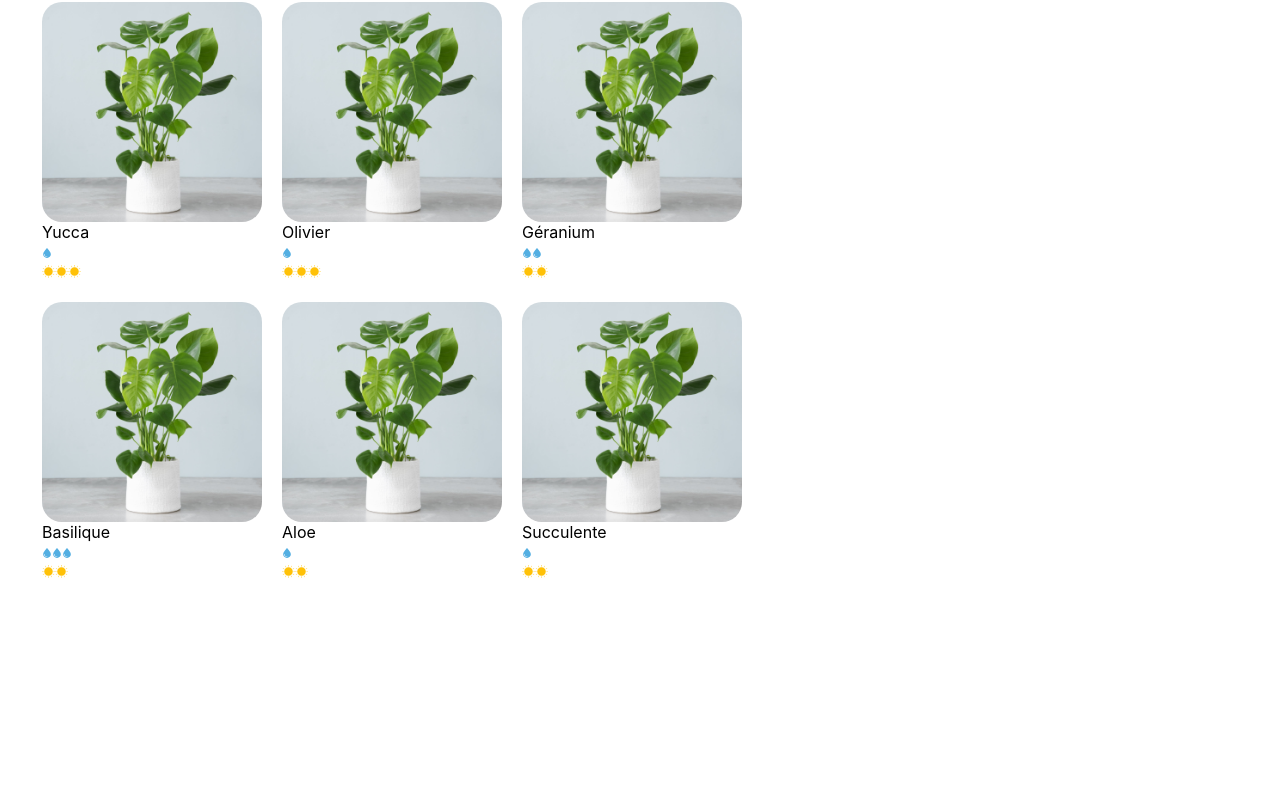
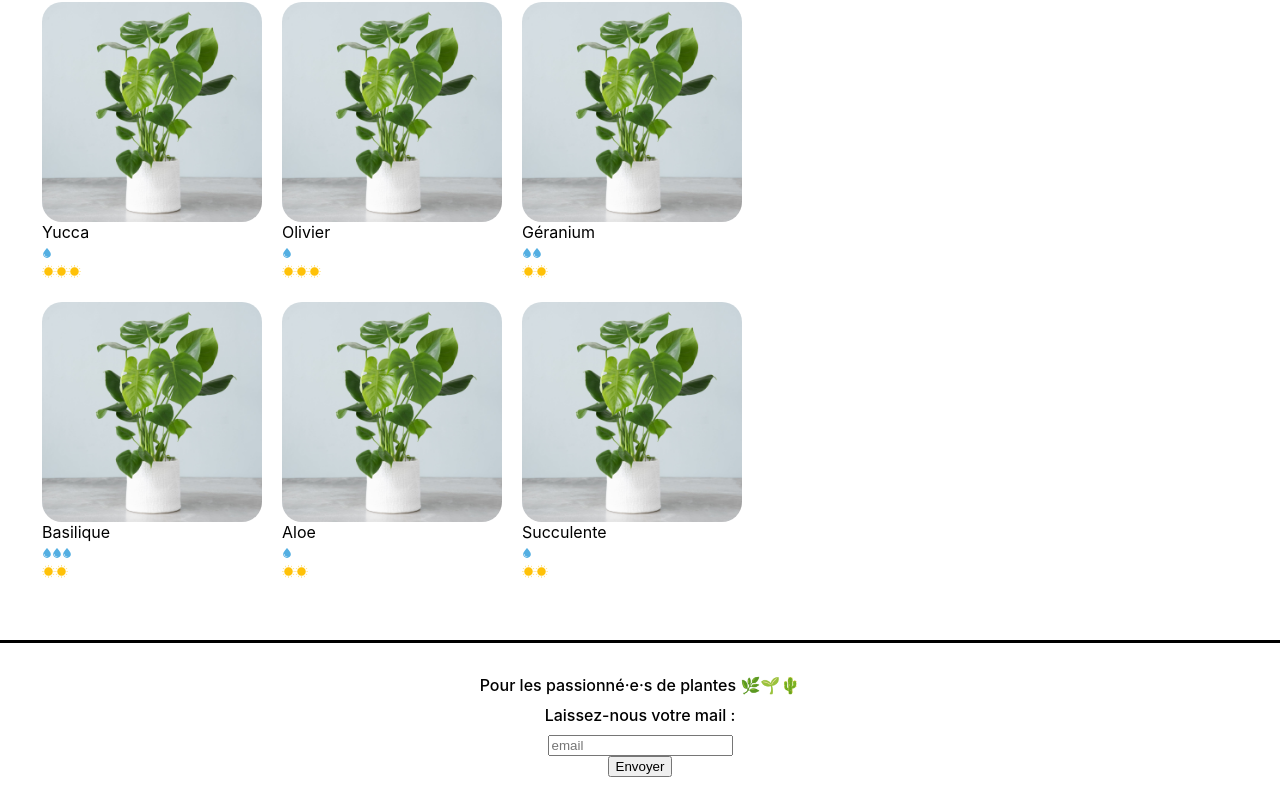
Before and after one commit to ChloeAndrault/La-maison-jungle, a React (Create React App) app: page / in a window 1280 px wide. Shown: the part 581-1390 px from the top of the page. Before the commit the page ends 1221 px from the top, so only its background shows below. Built offline with nearby package versions, Linux system fonts and the light colour scheme.

Commit message:
email recovery, onclick, blur

```diff
--- a/src/components/App.js
+++ b/src/components/App.js
@@ -3,6 +3,7 @@ import logo from '../assets/logo.png'
 // import Description from './Description';
 // import Cart from './Cart';
 import ShoppingList from './ShoppingList';
+import Footer from './Footer';
 
 function App(){
 
@@ -15,6 +16,9 @@ function App(){
       {/* <Description /> */}
       {/* <Cart /> */}
       <ShoppingList />
+
+      <Footer />
+
     </div>
   )
 
--- /dev/null
+++ b/src/components/Footer.js
@@ -0,0 +1,32 @@
+import { useState } from 'react'
+import '../styles/Footer.css'
+
+function Footer() {
+  const [inputValue, setInputValue] = useState('')
+
+  function handleBlur() {
+    if (!inputValue.includes('@')) {
+      alert("Attention, il n'y a pas d'@, ceci n'est pas une adresse valide")
+    }
+  }
+
+	return (
+		<footer className='lmj-footer'>
+			<div className='lmj-footer-elem'>
+				Pour les passionné·e·s de plantes 🌿🌱🌵
+			</div>
+			<div className='lmj-footer-elem'>Laissez-nous votre mail :</div>
+
+      <input
+        placeholder="email"
+        onChange={(e) => setInputValue(e.target.value)}
+        value={inputValue}
+        onBlur={handleBlur}
+      />
+
+      <button onClick={() => alert(inputValue)}>Envoyer</button>
+		</footer>
+	)
+}
+
+export default Footer
--- /dev/null
+++ b/src/styles/Footer.css
@@ -0,0 +1,14 @@
+.lmj-footer {
+	color: black;
+	padding: 32px;
+	border-top: solid 3px black;
+	display: flex;
+	justify-content: flex-start;
+	flex-direction: column;
+	align-items: center;
+	font-weight: 500;
+}
+
+.lmj-footer-elem {
+	margin-bottom: 10px;
+}
```
